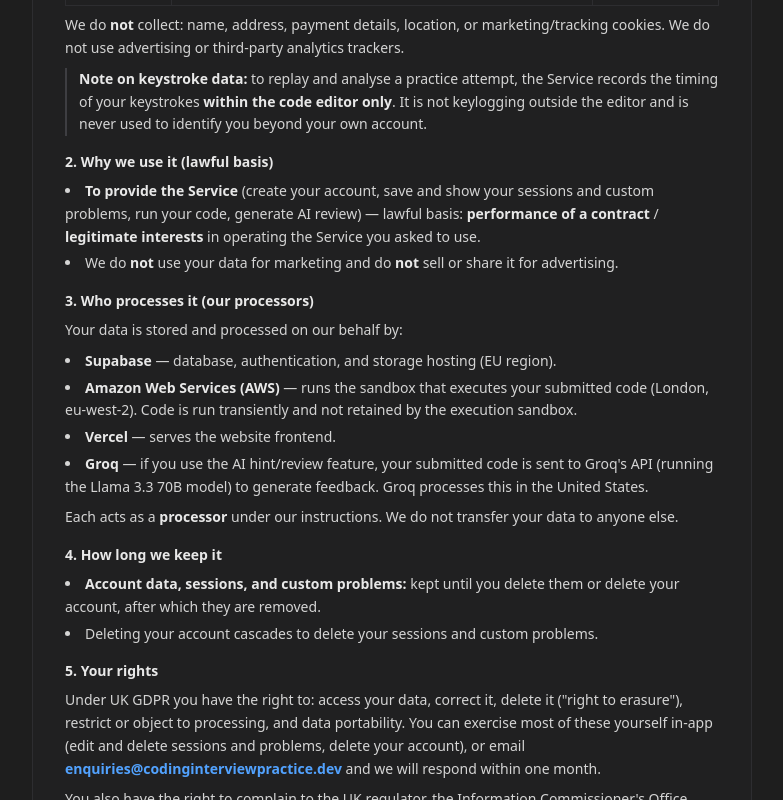
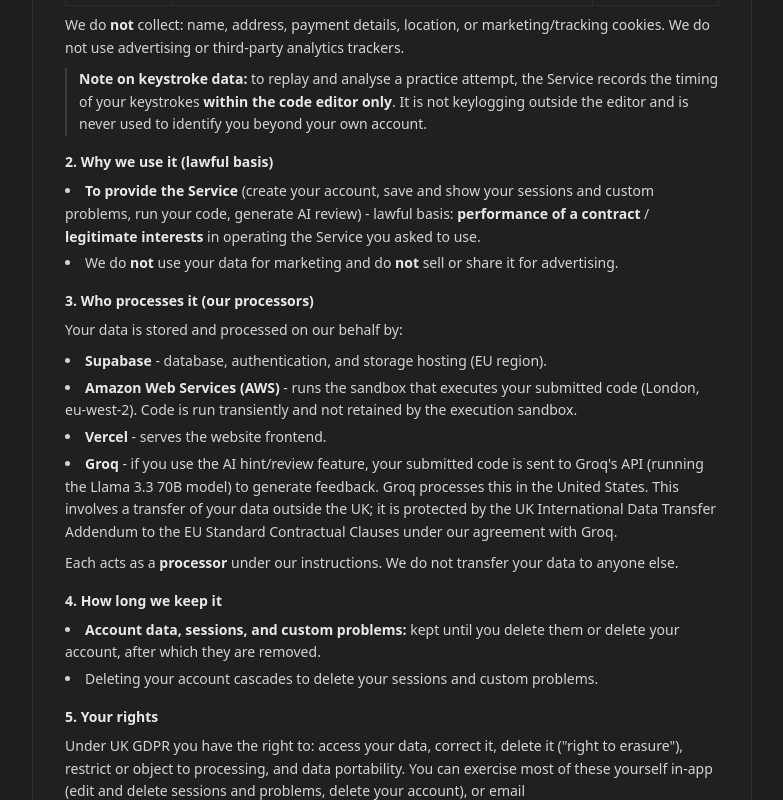
Before and after one commit to MNewson21/CodingInterviewPractice, a React (Vite) app: page /privacy in a window 1280 px wide. Shown: the part 557-1357 px from the top of the page, without its empty margins (248-1031 px from the left). Built offline with nearby package versions, Linux system fonts and the light colour scheme; no server answers.

Commit message:
privacyNotice.ts changes to do with groq use

```diff
--- a/src/content/privacyNotice.ts
+++ b/src/content/privacyNotice.ts
@@ -11,7 +11,7 @@
 use **${SITE.domain}** (the "Service"), why, and your rights under UK GDPR and the Data
 Protection Act 2018.
 
-**Controller:** ${SITE.author} — contact: **${SITE.email}**.
+**Controller:** ${SITE.author} - contact: **${SITE.email}**.
 
 ## 1. What we collect
 
@@ -21,7 +21,7 @@
 | Data | What it is | Source |
 |------|-----------|--------|
 | **Email address** | Used to create and sign in to your account | You, at sign-up |
-| **Password** | Stored only as a salted hash by our auth provider — we never see it | You, at sign-up |
+| **Password** | Stored only as a salted hash by our auth provider - we never see it | You, at sign-up |
 | **Practice sessions** | The code you write, the problem attempted, language, status, time spent, and keystroke timing data for each attempt | Generated as you practise |
 | **AI review feedback** | Automated feedback generated about your submitted code (if you use the AI feature) | Generated on request |
 | **Custom problems** | Any practice problems you create and save | You |
@@ -36,7 +36,7 @@
 ## 2. Why we use it (lawful basis)
 
 - **To provide the Service** (create your account, save and show your sessions and custom
-  problems, run your code, generate AI review) — lawful basis: **performance of a contract**
+  problems, run your code, generate AI review) - lawful basis: **performance of a contract**
   / **legitimate interests** in operating the Service you asked to use.
 - We do **not** use your data for marketing and do **not** sell or share it for advertising.
 
@@ -44,13 +44,15 @@
 
 Your data is stored and processed on our behalf by:
 
-- **Supabase** — database, authentication, and storage hosting (EU region).
-- **Amazon Web Services (AWS)** — runs the sandbox that executes your submitted code
+- **Supabase** - database, authentication, and storage hosting (EU region).
+- **Amazon Web Services (AWS)** - runs the sandbox that executes your submitted code
   (London, eu-west-2). Code is run transiently and not retained by the execution sandbox.
-- **Vercel** — serves the website frontend.
-- **Groq** — if you use the AI hint/review feature, your submitted code is sent to Groq's
+- **Vercel** - serves the website frontend.
+- **Groq** - if you use the AI hint/review feature, your submitted code is sent to Groq's
   API (running the Llama 3.3 70B model) to generate feedback. Groq processes this in the
-  United States.
+  United States. This involves a transfer of your data outside the UK; it is protected by
+  the UK International Data Transfer Addendum to the EU Standard Contractual Clauses under
+  our agreement with Groq.
 
 Each acts as a **processor** under our instructions. We do not transfer your data to anyone
 else.
```
